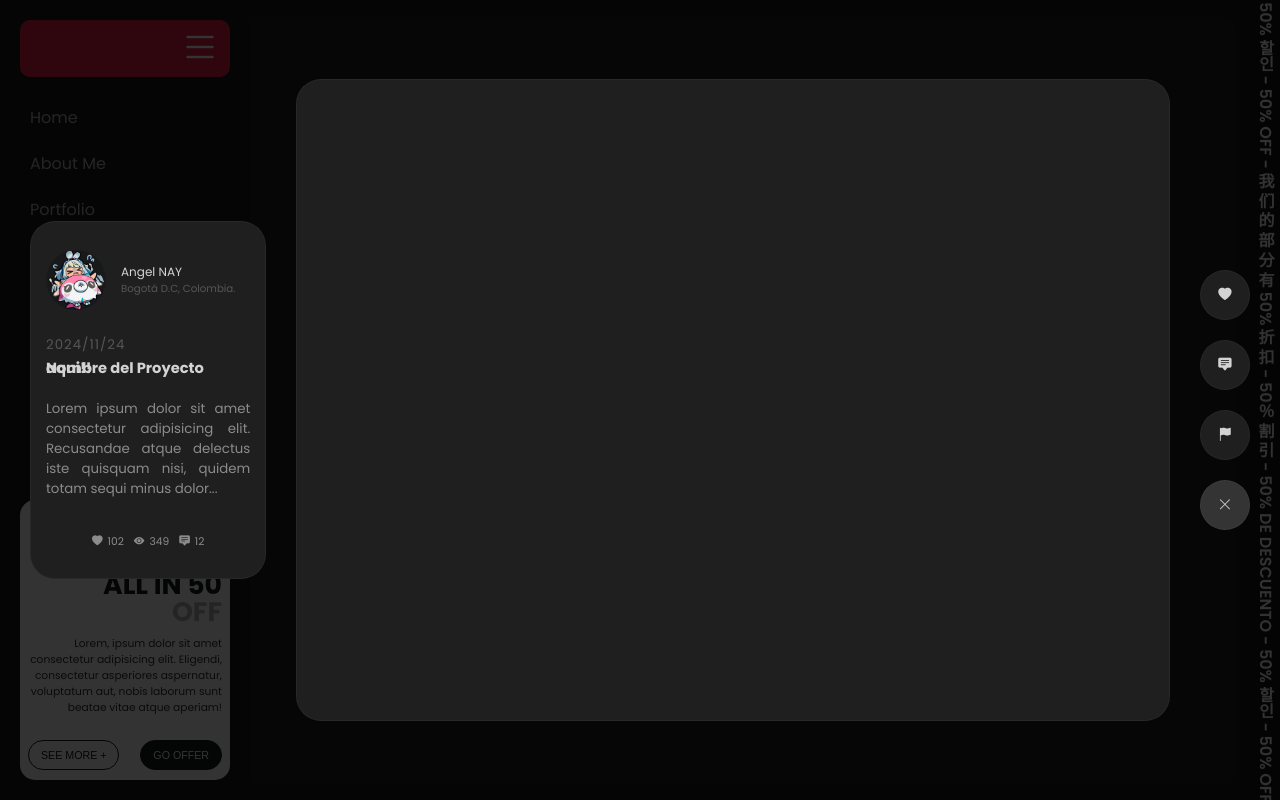
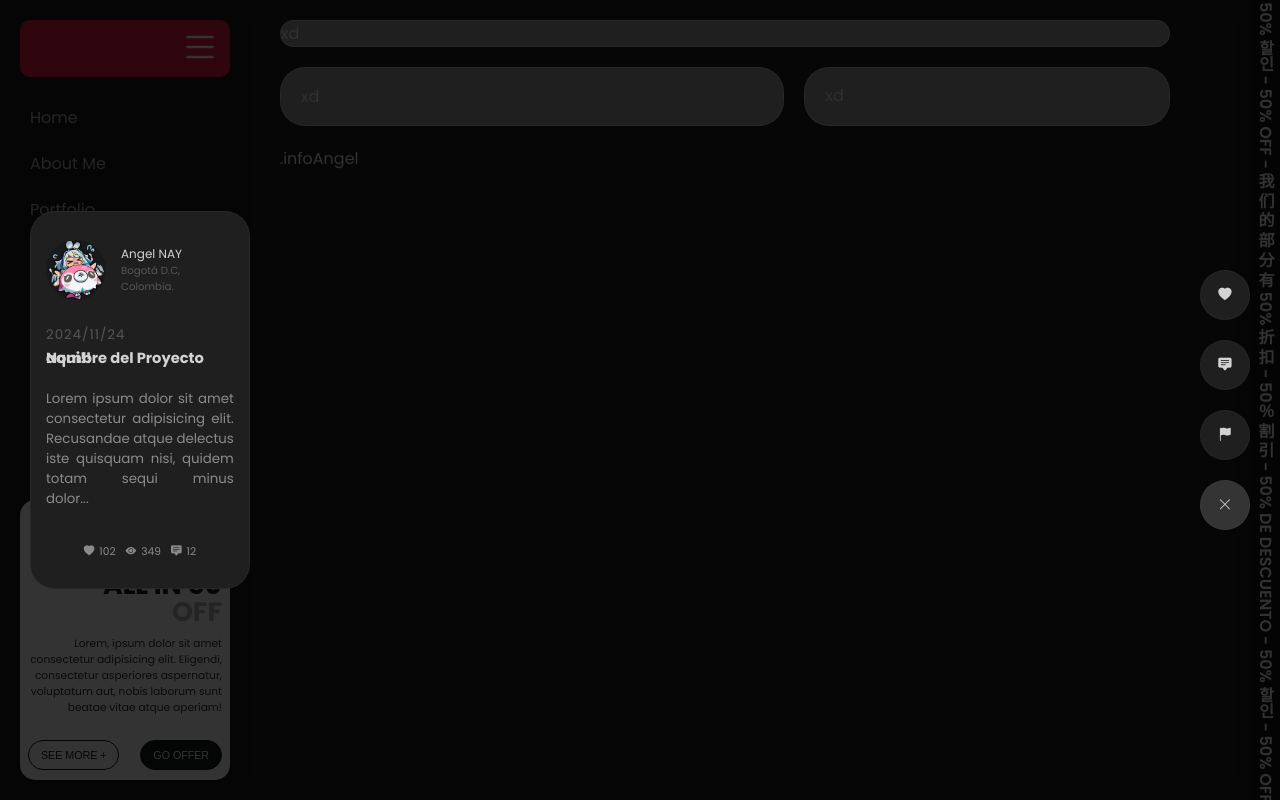
Before and after one commit to AngelDEUS/MyWorkLife_Angel, a React (Vite) app in the folder Code_Proyect_Acto_1/Curriculum_front_angel/: page / in a window 1280 px wide. Built offline with nearby package versions, Linux system fonts and the light colour scheme.

Commit message:
Se crea mockup color de vista del portfolio

```diff
--- a/Code_Proyect_Acto_1/Curriculum_front_angel/package.json
+++ b/Code_Proyect_Acto_1/Curriculum_front_angel/package.json
@@ -11,6 +11,7 @@
   },
   "dependencies": {
     "bootstrap-icons": "^1.11.3",
+    "devicon": "^2.16.0",
     "react": "^18.3.1",
     "react-dom": "^18.3.1",
     "react-router-dom": "^7.0.1"
--- a/Code_Proyect_Acto_1/Curriculum_front_angel/src/components/Layout/layout.jsx
+++ b/Code_Proyect_Acto_1/Curriculum_front_angel/src/components/Layout/layout.jsx
@@ -1,7 +1,7 @@
 //import MainCurriculum from './../../pages/curriculum/mainCurriculum'
 import "./stylesLayout.css";
 import MainSideMenu from '../SideMenu/mainSideMenu';
-import MainPortfolio from "../../pages/portfolio/mainPortfolio";
+//import MainPortfolio from "../../pages/portfolio/mainPortfolio";
 import AppRoutes from './../../Routes/AppRoutes';
 
 const layout = () => {
--- a/Code_Proyect_Acto_1/Curriculum_front_angel/src/components/Modals/style_1_modal.css
+++ b/Code_Proyect_Acto_1/Curriculum_front_angel/src/components/Modals/style_1_modal.css
@@ -79,22 +79,6 @@
 
 
 
-
-/* CENTER CONTENT ---------> */
-.contentCenterModal_S1 {
-    display: flex;
-    flex-direction: column;
-    width: 90%;
-    height: 80vh;
-    border-radius: 25px;
-    background-color: var(--Primary-Color-03);
-    border: 1px solid var(--BorderColor-1);
-}
-
-
-
-
-
 /* LEFT CONTENT    ---------> */
 .leftInfoModal_S1 {
     display: flex;
@@ -159,11 +143,11 @@
     margin-bottom: 8px;
 }
 
-.titleProject_ModalS1{
+.titleProject_ModalS1 {
     font-size: 11pt;
 }
 
-.descBreveProject_ModalS1{
+.descBreveProject_ModalS1 {
     opacity: 60%;
     color: var(--ColorMain-03);
     font-size: 10pt;
@@ -172,7 +156,7 @@
 
 }
 
-.bottomLeftInf_S1{
+.bottomLeftInf_S1 {
     display: flex;
     justify-content: center;
     align-items: center;
@@ -180,9 +164,44 @@
     color: var(--ColorMain-03);
 }
 
-.itemInffoProyct_S1{
+.itemInffoProyct_S1 {
     display: flex;
     opacity: 60%;
     gap: 5px;
     font-size: 8pt;
 }
+
+/*   ---------------------->   CENTER CONTENT    */
+.modalContentFFull_S1 {
+    display: flex;
+    flex-direction: column;
+    width: 100%;
+    height: 100vh;
+    padding: 20px 0;
+    box-sizing: border-box;
+    gap: 20px;
+}
+
+/* CENTER CONTENT ---------> */
+.contentCenterModal_S1 {
+    display: flex;
+    flex-direction: column;
+    border-radius: 25px;
+    background-color: var(--Primary-Color-03);
+    border: 1px solid var(--BorderColor-1);
+}
+
+.infoAll_ModalS1 {
+    display: flex;
+    gap: 20px;
+}
+
+.modify1_S1{
+    flex: 1;
+    padding: 16px 20px;
+}
+
+.modify2_S1{
+    flex: 0.7;
+    padding: 15px 20px;
+}
--- a/Code_Proyect_Acto_1/Curriculum_front_angel/src/components/Modals/style_1_modal.jsx
+++ b/Code_Proyect_Acto_1/Curriculum_front_angel/src/components/Modals/style_1_modal.jsx
@@ -17,7 +17,12 @@ const Style1Modal = () => {
                         <span className="dateProject">2024/11/24</span>
                         <h3 className='titleProject_ModalS1'>Nombre del Proyecto aqui!!</h3>
                     </div>
-                    <p className="descBreveProject_ModalS1">Lorem ipsum dolor sit amet consectetur adipisicing elit. Recusandae atque delectus iste quisquam nisi, quidem totam sequi minus dolor...</p>
+                    <p className="descBreveProject_ModalS1">Lorem ipsum dolor sit amet consectetur adipisicing elit. Recusandae atque delectus iste quisquam nisi, quidem totam sequi minus dolor...
+
+                        <i className="devicon-javascript-plain colored"></i>
+                        <i className="devicon-react-original colored"></i>
+                        <i className="devicon-nodejs-line colored"></i>
+                    </p>
                 </div>
                 <div className="bottomLeftInf_S1">
                     <div className="itemInffoProyct_S1">
@@ -34,8 +39,19 @@ const Style1Modal = () => {
                     </div>
                 </div>
             </div>
-            <div className="contentCenterModal_S1">
-
+            <div className="modalContentFFull_S1">
+                <div className="contentCenterModal_S1">
+                    xd
+                </div>
+                <div className="infoAll_ModalS1">
+                    <div className="contentCenterModal_S1 modify1_S1">
+                        xd
+                    </div>
+                    <div className="contentCenterModal_S1 modify2_S1">
+                        xd
+                    </div>
+                </div>
+                .infoAngel
             </div>
             <div className="rightOptiosModal_S1">
                 <button type="button" className="btnModal_S1">
--- a/Code_Proyect_Acto_1/Curriculum_front_angel/src/main.jsx
+++ b/Code_Proyect_Acto_1/Curriculum_front_angel/src/main.jsx
@@ -3,6 +3,7 @@ import { createRoot } from 'react-dom/client'
 import './index.css'
 import App from './App.jsx'
 import 'bootstrap-icons/font/bootstrap-icons.css';
+import 'devicon/devicon.min.css';
 
 createRoot(document.getElementById('root')).render(
   <StrictMode>
```
Also changed, not shown: Code_Proyect_Acto_1/Curriculum_front_angel/src/components/FormasComplejas/FormasComplejas.jsx (added, +21 -0 lines), Code_Proyect_Acto_1/Curriculum_front_angel/src/components/FormasComplejas/styleFormasComplejas.css (added, +41 -0 lines), 2 other files (tests, documents, lock files or other folders).
